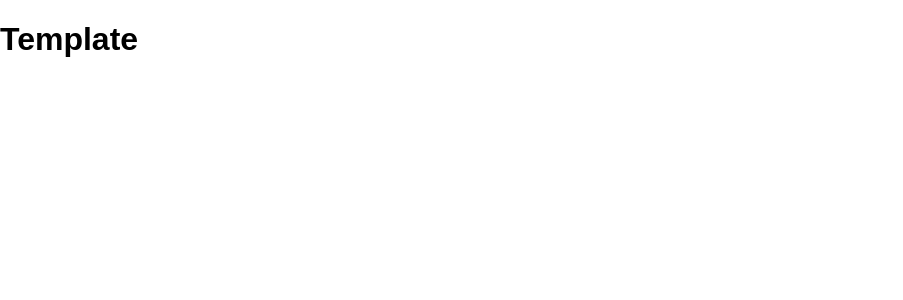
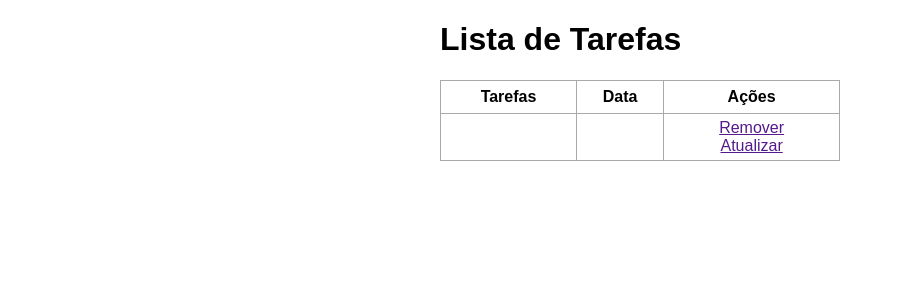
Before and after one commit to YuriCesar73/python-flask-todo-list, a Flask app: page / in a window 1280 px wide. Shown: the top 300 px of the page, without its empty margins (0-903 px from the left). Run offline with Flask 3, Linux system fonts and the light colour scheme.

Commit message:
Estilização da tabela.

```diff
--- a/app.py
+++ b/app.py
@@ -19,7 +19,7 @@ class Todo(db.Model):
 #     db.create_all()
 
 
-@app.route('/')
+@app.route('/', methods=['POST', 'GET'])
 
 def index():
     return render_template('index.html')
--- a/static/css/main.css
+++ b/static/css/main.css
@@ -2,3 +2,26 @@ body {
     margin: 0;
     font-family: sans-serif;
 }
+
+.content {
+    margin: 0 auto;
+    width: 400px;
+}
+
+table, td, th {
+    border: 1px solid #aaa;
+}
+
+table {
+    border-collapse: collapse;
+    width: 100%;
+}
+
+th {
+    height: 30px;
+}
+
+td {
+    text-align: center;
+    padding: 5px;
+}
--- a/templates/index.html
+++ b/templates/index.html
@@ -5,5 +5,24 @@
 {% endblock %}
 
 {% block body %}
-<h1>Template</h1>
+<div class="content">
+    <h1>Lista de Tarefas</h1>
+
+    <table>
+        <tr>
+            <th>Tarefas</th>
+            <th>Data</th>
+            <th>Ações</th>
+        </tr>
+        <tr>
+            <td></td>
+            <td></td>
+            <td>
+                <a href="">Remover</a>
+                <br>
+                <a href="">Atualizar</a>
+            </td>
+        </tr>
+    </table>
+</div>
 {% endblock %}
```
